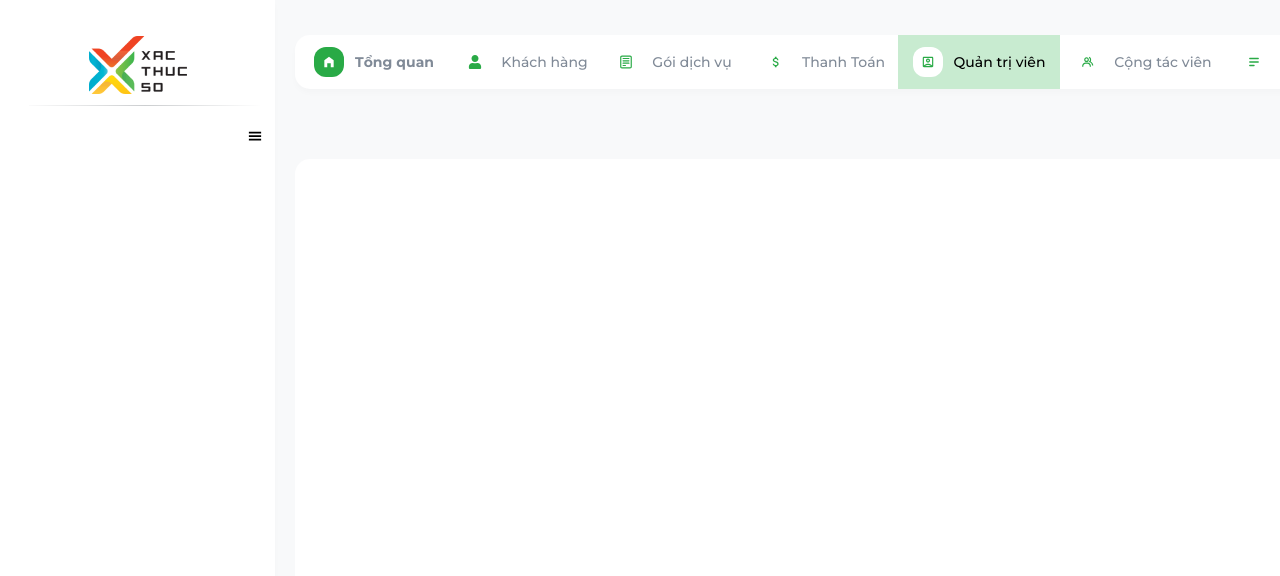
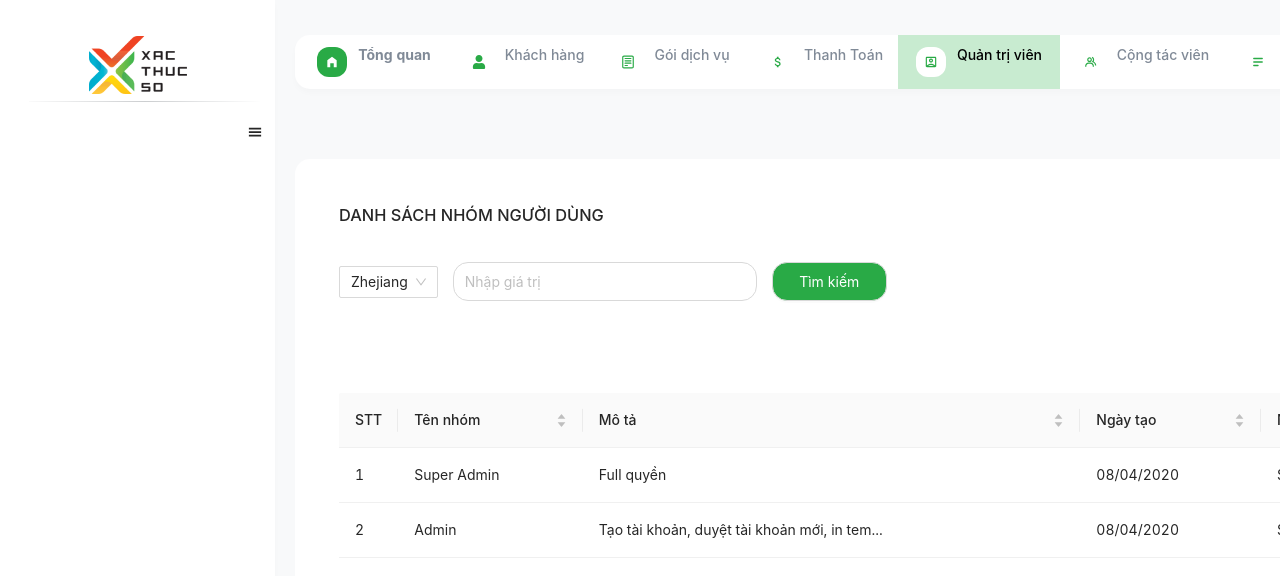
Before and after one commit to TuHue/xacthucso, a React (Create React App) app: page /quan-tri/quan-tri-nguoi-dung/nhom-nguoi-dung in a window 1280 px wide. Shown: the top 576 px of the page. Built offline with nearby package versions, Linux system fonts and the light colour scheme.

Commit message:
lish nhom nguoi dung

```diff
--- a/package.json
+++ b/package.json
@@ -6,6 +6,7 @@
     "@testing-library/jest-dom": "^5.16.1",
     "@testing-library/react": "^12.1.2",
     "@testing-library/user-event": "^13.5.0",
+    "antd": "^4.18.5",
     "node-sass": "^7.0.1",
     "prop-types": "^15.7.2",
     "react": "^17.0.2",
--- a/src/index.js
+++ b/src/index.js
@@ -3,6 +3,7 @@ import ReactDOM from "react-dom";
 import App from "./App";
 import reportWebVitals from "./reportWebVitals";
 import './scss/index.scss';
+import 'antd/dist/antd.css';
 
 ReactDOM.render(
   <React.StrictMode>
--- a/src/routes.js
+++ b/src/routes.js
@@ -1,9 +1,11 @@
 import React from 'react'
 
 const NguoiDung = React.lazy(()=>import("./views/quanly/quanlynguoidung/NguoiDung/NguoiDung"));
+const NhomNguoiDung = React.lazy(()=>import("./views/quanly/quanlynguoidung/NhomNguoiDung/NhomNguoiDung"));
 
 const routes = [
-    {path: '/quan-tri/quan-tri-nguoi-dung/nguoi-dung',name:"Người Dùng",component:NguoiDung}
+    {path: '/quan-tri/quan-tri-nguoi-dung/nguoi-dung',name:"Người Dùng",component:NguoiDung},
+    {path: '/quan-tri/quan-tri-nguoi-dung/nhom-nguoi-dung',name:"Nhóm người Dùng",component:NhomNguoiDung}
 ]
 
 export default routes;
--- a/src/views/pages/DangNhap/DangNhap.jsx
+++ b/src/views/pages/DangNhap/DangNhap.jsx
@@ -1,8 +1,40 @@
 import React from "react"
 
 const DangNhap =()=>{
-    return(
-        <h1>Đăng Nhập</h1>
-    )
+        const [open, setOpen] = useState(false);
+        const handleButtonModal = () => {
+            setOpen(!open);
+        };
+        return (
+            <>
+                <button onClick={handleButtonModal}>Đăng nhập</button>
+                <Modal
+                    isOpen={open}
+                    shouldCloseOnOverlayClick={!open}
+                    className="modal-style">
+                    <div className="modal-page">
+                        <div className="modal-header">
+                            <img src={logo} width="165" height="98" alt="" />
+
+                            <h2>Chào mừng bạn đến với Xác Thực Số!</h2>
+                        </div>
+                        <form action="">
+                            <div className="content">
+                                <Input type={'text'} name={'username'} placeholder={'Nhập tài khoản'} display_label={true} children_label={'Tài khoản'} />
+                                <Input type={'password'} name={'password'} placeholder={'Nhập mật khẩu'} display_label={true} children_label={'Mật khẩu'} />
+                                <div className="modal-check">
+                                <Switch defaultChecked />
+                                    <span className="modal-member">Duy trì đănh nhập</span>
+                                </div>
+                                <div className="modal-btn">
+                                    <Button className="modal-btn-login" children={'ĐĂNG NHẬP'} />
+                                    <span className="modal-member">Bạn không nhớ mật khẩu? <Link to="/" className="modal-link">Khôi phục</Link></span>
+                                </div>
+                            </div>
+                        </form>
+                    </div>
+                </Modal>
+            </>
+        );
 }
 export default DangNhap;
--- /dev/null
+++ b/src/views/quanly/quanlynguoidung/NhomNguoiDung/NhomNguoiDung.jsx
@@ -0,0 +1,98 @@
+import React from "react"
+import { Table, Button, Input,Select } from 'antd';
+import './nhomnguoidung.scss';
+
+const { Option } = Select;
+
+const columns = [
+    {
+        title: 'STT',
+        dataIndex: 'stt',
+        width: '30px',
+    },
+    {
+        title: 'Tên nhóm',
+        dataIndex: 'tennhom',
+        sorter: true,
+        // width: '20%',
+    },
+    {
+        title: 'Mô tả',
+        dataIndex: 'mota',
+        sorter: true,
+        // width: '20%',
+    },
+    {
+        title: 'Ngày tạo',
+        dataIndex: 'ngaytao',
+        sorter: true,
+        // width: '20%',
+    },
+    {
+        title: 'Người tạo',
+        dataIndex: 'nguoitao',
+        sorter: true,
+        // width: '20%',
+    },
+    {
+        title: 'Trạng thái',
+        dataIndex: 'trangthai',
+        sorter: true,
+        // width: '20%',
+    },
+    {
+        title: 'Chức năng',
+        dataIndex: 'chucnang',
+        sorter: true,
+        // width: '20%',
+    }
+
+]
+
+const data = [
+    {
+        key: '1',
+        stt: 1,
+        tennhom: 'Super Admin',
+        mota: 'Full quyền',
+        ngaytao: '08/04/2020',
+        nguoitao: 'Super Admin',
+        trangthai: 'Đang hoạt động',
+        chucnang: ''
+    },
+    {
+        key: '2',
+        stt: 2,
+        tennhom: 'Admin',
+        mota: 'Tạo tài khoản, duyệt tài khoản mới, in tem...',
+        ngaytao: '08/04/2020',
+        nguoitao: 'Super Admin',
+        trangthai: 'Đang hoạt động',
+        chucnang: ''
+    }
+]
+
+const NhomNguoiDung = () => {
+    return (
+        <div className='listgroupuser'>
+            <h3>DANH SÁCH NHÓM NGƯỜI DÙNG</h3>
+            <div className="listgroupuser__search">
+                    <Select className="listgroupuser__search__select" defaultValue="Zhejiang">
+                        <Option value="Zhejiang">Zhejiang</Option>
+                        <Option value="Jiangsu">Jiangsu</Option>
+                    </Select>
+                    <Input className="listgroupuser__search__input" placeholder="Nhập giá trị" />
+                    <Button className="listgroupuser__search__button">Tìm kiếm</Button>
+            </div>
+            <div className="listgroupuser__add">
+                <Button className="listgroupuser__add__button">+ Thêm mới</Button>
+            </div>
+            <Table
+                columns={columns}
+                dataSource={data}
+                pagination={true}
+            />
+        </div>
+    )
+}
+export default NhomNguoiDung
--- /dev/null
+++ b/src/views/quanly/quanlynguoidung/NhomNguoiDung/nhomnguoidung.scss
@@ -0,0 +1,40 @@
+.listgroupuser{
+    padding: 24px;
+    &__search{
+        margin: 33px auto;
+        // &__select{
+
+        .ant-select-selector{
+            width: 304px;
+            height: 39px;
+            border-radius: 15px;
+        }
+
+        // }
+        &__input{
+            width: 304px;
+            height: 39px;
+            border-radius: 15px;
+            margin-left: 15px;
+        }
+        &__button{
+            width: 115px;
+            height: 39px;
+            border-radius: 15px;
+            background-color: #29AA46;
+            color: #fff;
+            margin-left: 15px;
+        }
+    }
+    &__add{
+        float: right;
+        &__button{
+            width: 115px;
+            height: 39px;
+            border-radius: 15px;
+            background-color: #29AA46;
+            color: #fff;
+            margin-bottom: 20px;
+        }
+    }
+}
```
Also changed, not shown: src/componets/Input/Input.jsx (added), 1 other file (tests, documents, lock files or other folders).
